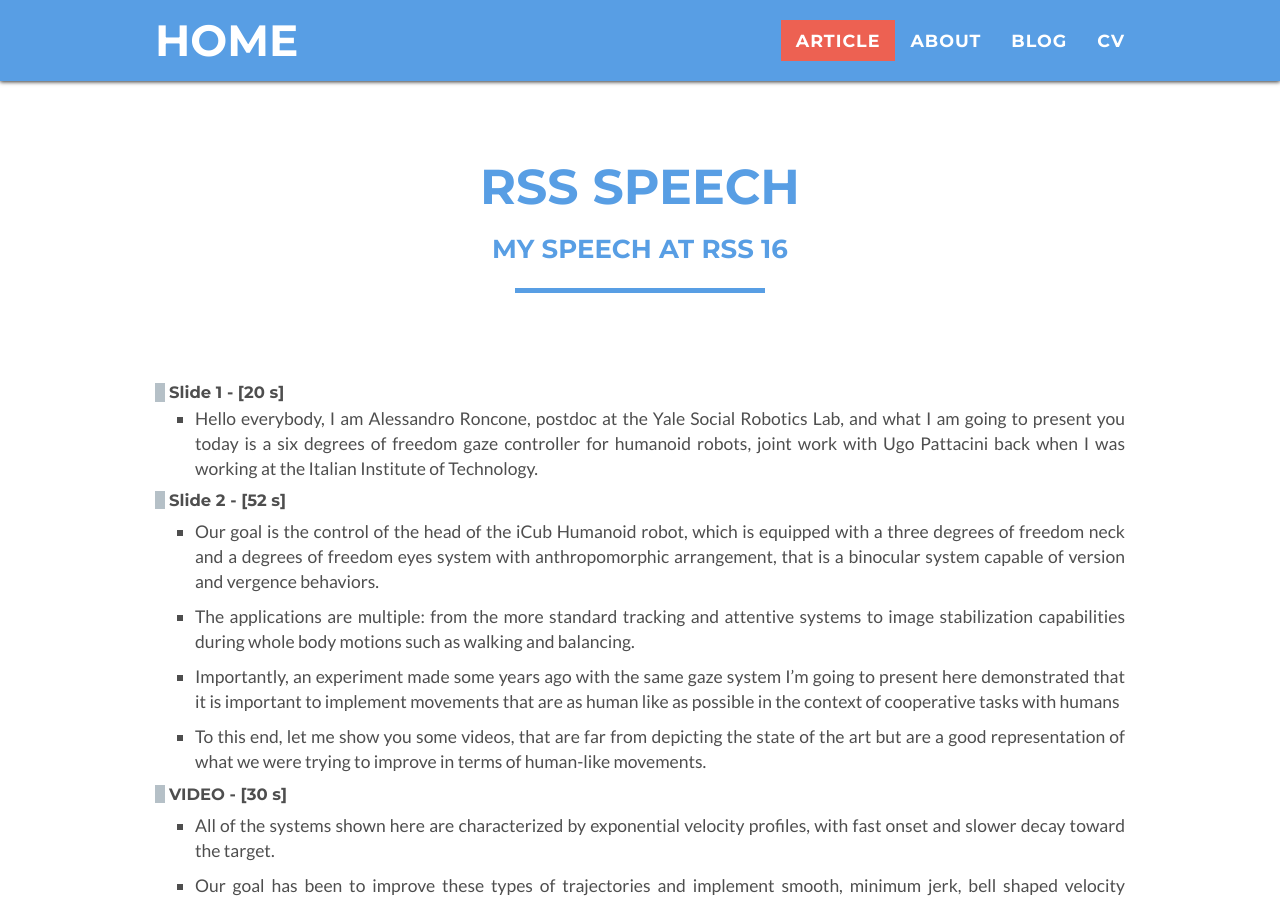
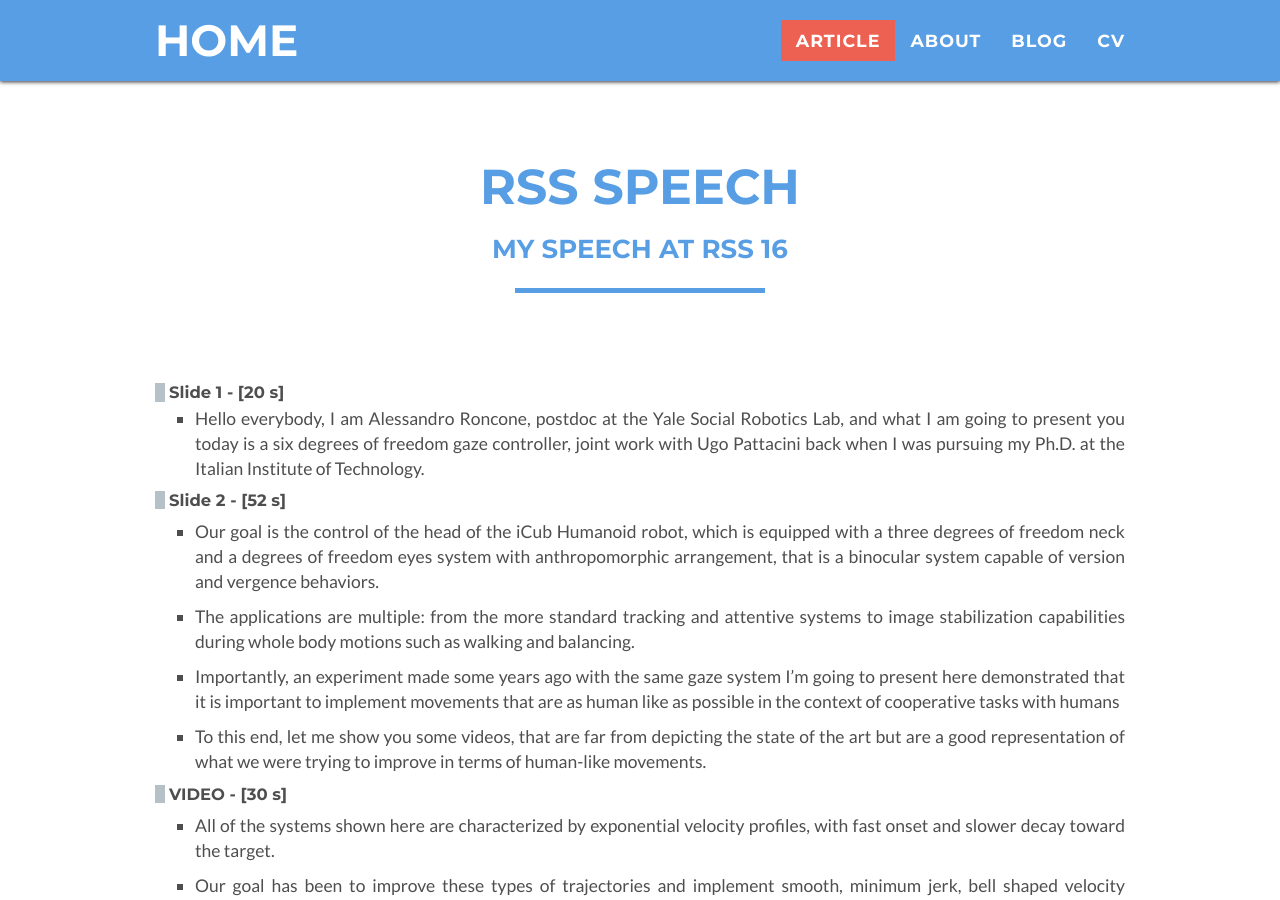
Before and after one commit to alecive/alecive.github.io, a Jekyll site: the page built from _posts/2016-06-11-RSS16.md, in a window 1280 px wide and 900 px high. Built offline with Jekyll 4.4.1, drawn with Linux system fonts in a browser that asks for light colours; some web fonts are replaced.

Commit message:
Updated the speech

```diff
--- a/_posts/2016-06-11-RSS16.md
+++ b/_posts/2016-06-11-RSS16.md
@@ -9,7 +9,7 @@ article: yes
 
 #### Slide 1 - [20 s]
 
- * Hello everybody, I am Alessandro Roncone, postdoc at the Yale Social Robotics Lab, and what I am going to present you today is a six degrees of freedom gaze controller for humanoid robots, joint work with Ugo Pattacini back when I was working at the Italian Institute of Technology.
+ * Hello everybody, I am Alessandro Roncone, postdoc at the Yale Social Robotics Lab, and what I am going to present you today is a six degrees of freedom gaze controller, joint work with Ugo Pattacini back when I was pursuing my Ph.D. at the Italian Institute of Technology.
 
 #### Slide 2 - [52 s]
 
```
